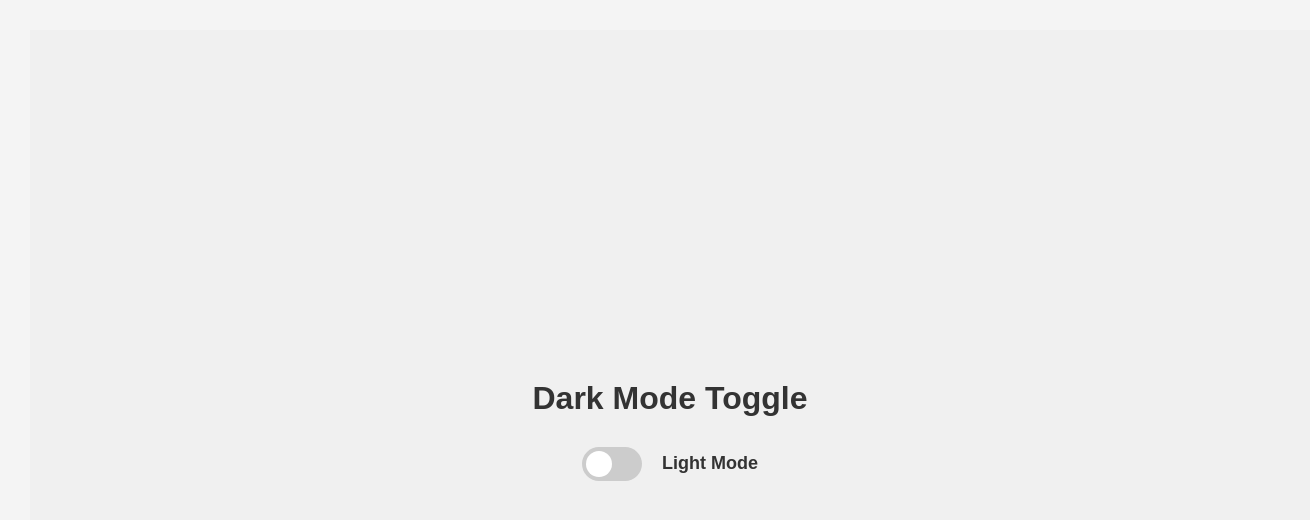
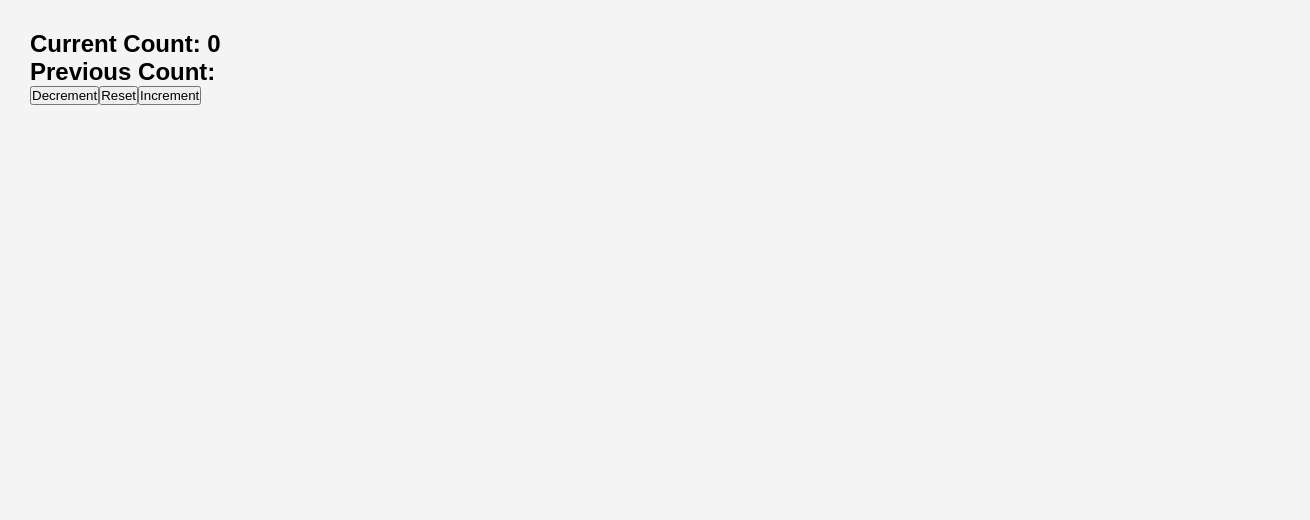
Before and after one commit to sonam002/react-interview-practice, a React (Vite) app: page / in a window 1280 px wide. Shown: the top 520 px of the page, 1310 px wide, since content can reach past the window. Built offline with nearby package versions, Linux system fonts and the light colour scheme.

Commit message:
004-usePreviousHook

```diff
--- a/src/App.js
+++ b/src/App.js
@@ -5,6 +5,7 @@ import "./index.css";
 import ProgressBar from "./problems/001-progress-bar/ProgressBar";
 import BacktoTop from "./problems/002-back-to-top/BacktoTop";
 import DarkMode from "./problems/003-dark-mode/DarkMode";
+import Counter from "./problems/004-usePreviousHook/Counter";
 
 const root = ReactDOM.createRoot(document.getElementById("root"));
 
@@ -13,7 +14,8 @@ const App = () => {
         <div className = "app">
             {/*<ProgressBar />*/}
             {/*<BacktoTop />*/}
-            <DarkMode />
+            {/*<DarkMode /> */}
+            <Counter />
         </div>
     );
 };
--- /dev/null
+++ b/src/problems/004-usePreviousHook/Counter.js
@@ -0,0 +1,27 @@
+import { useState } from "react";
+import usePrevious from "./usePrevious";
+
+export default function Counter() {
+  const [currentCount, setCurrentCount] = useState(0);
+  const previousCount = usePrevious(currentCount);
+
+  const increment = () => {
+    setCurrentCount((prev) => prev + 1);
+  }
+  const decrement = () => {
+    setCurrentCount((prev) => prev - 1);
+  }
+
+  const reset = () => {
+    setCurrentCount(0);
+  }
+  return (
+    <div className="App">
+      <h2>Current Count: {currentCount}</h2>
+      <h2>Previous Count: {previousCount}</h2>
+      <button onClick = {decrement}>Decrement</button>
+      <button onClick = {reset}>Reset</button>
+      <button onClick = {increment}>Increment</button>
+    </div>
+  );
+}
--- /dev/null
+++ b/src/problems/004-usePreviousHook/usePrevious.js
@@ -0,0 +1,11 @@
+import { useEffect, useRef } from 'react';
+
+export default function usePrevious(value) {
+    const ref = useRef();
+
+    useEffect(() => {
+        ref.current = value;
+    }, [value]);
+
+    return ref.current;
+}
```
